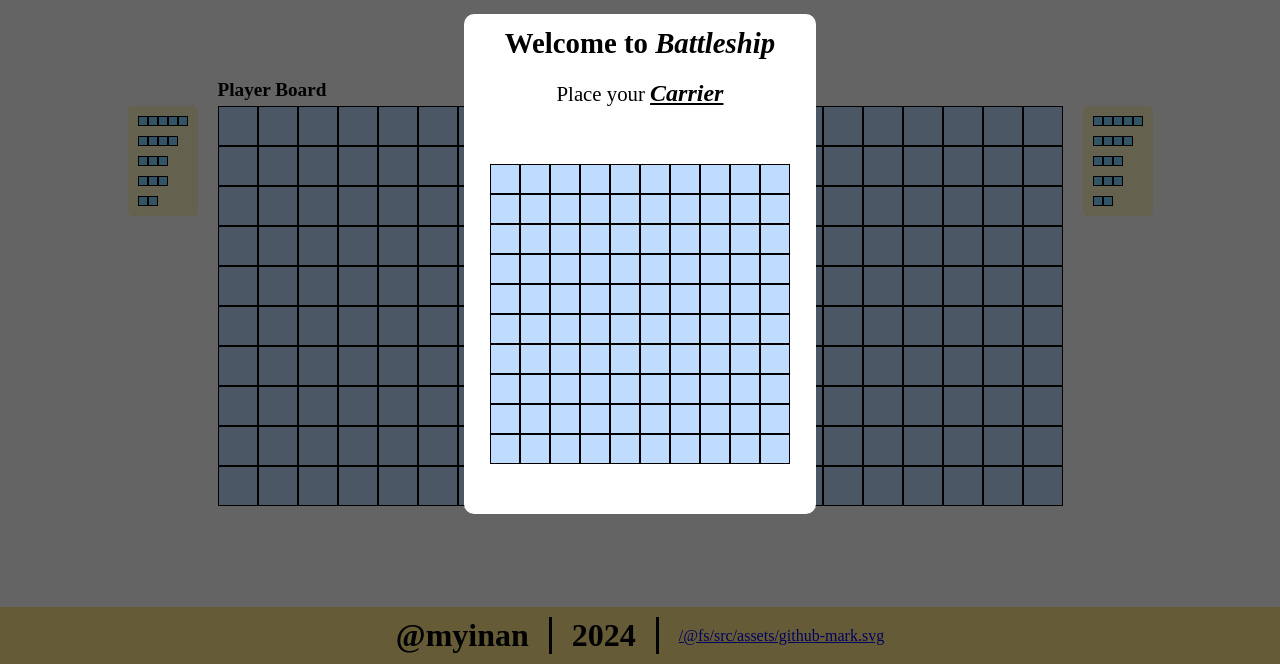
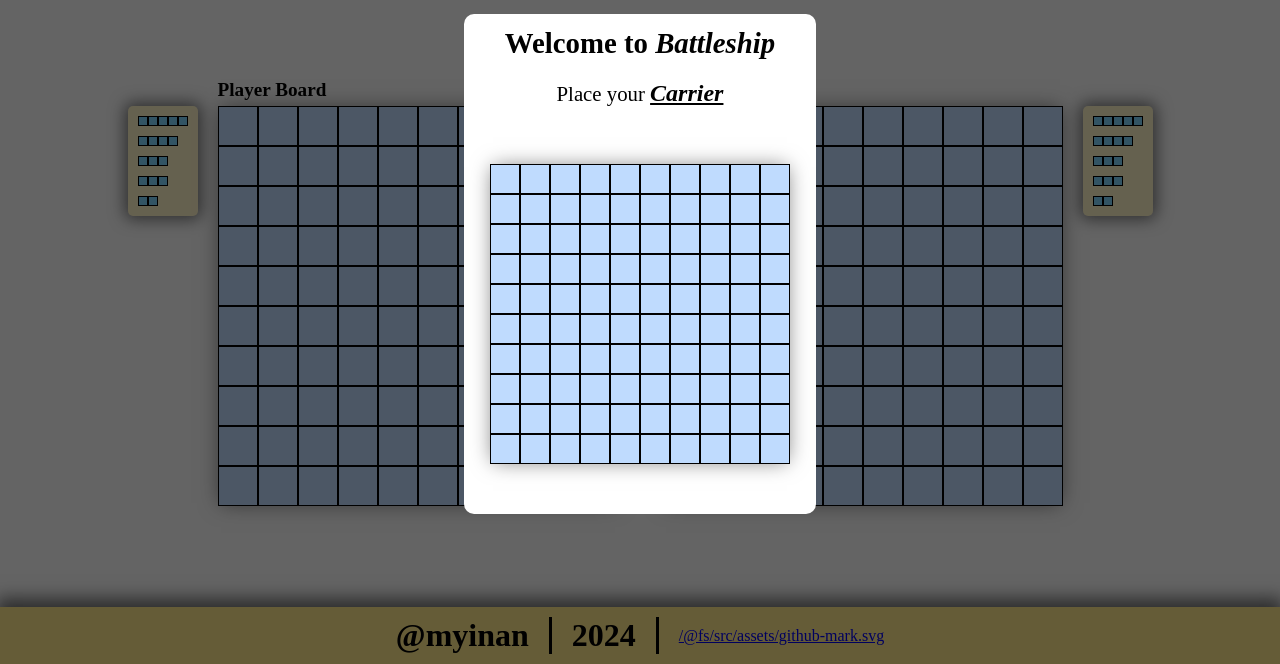
Before and after one commit to myinan/battleship-game, a website built with webpack: page src/index.html in a window 1280 px wide. Shown: the part 136-800 px from the top of the page. Built offline with nearby package versions, Linux system fonts and the light colour scheme.

Commit message:
Add box-shadow

```diff
--- a/src/modules/renderFooter.css
+++ b/src/modules/renderFooter.css
@@ -5,6 +5,7 @@
   padding: 10px;
   gap: 20px;
   background-color: var(--footer-bg);
+  box-shadow: 0px -6px 16px 3px rgba(0, 0, 0, 0.54);
 }
 
 .footer-container .footer-text {
--- a/src/modules/renderGameLoop.css
+++ b/src/modules/renderGameLoop.css
@@ -26,6 +26,7 @@
   grid-template-columns: repeat(10, var(--cell-size, 40px));
   grid-template-rows: repeat(10, var(--cell-size, 40px));
   cursor: pointer;
+  box-shadow: 0px 0px 20px -3px rgba(0, 0, 0, 0.54);
 }
 
 .cell {
--- a/src/modules/renderShipsStatus.css
+++ b/src/modules/renderShipsStatus.css
@@ -7,6 +7,7 @@
   background-color: #fef3c7;
   border-radius: 5px;
   padding: 10px;
+  box-shadow: 0px 0px 16px 3px rgba(0, 0, 0, 0.54);
 }
 
 .display-ships > div {
```
